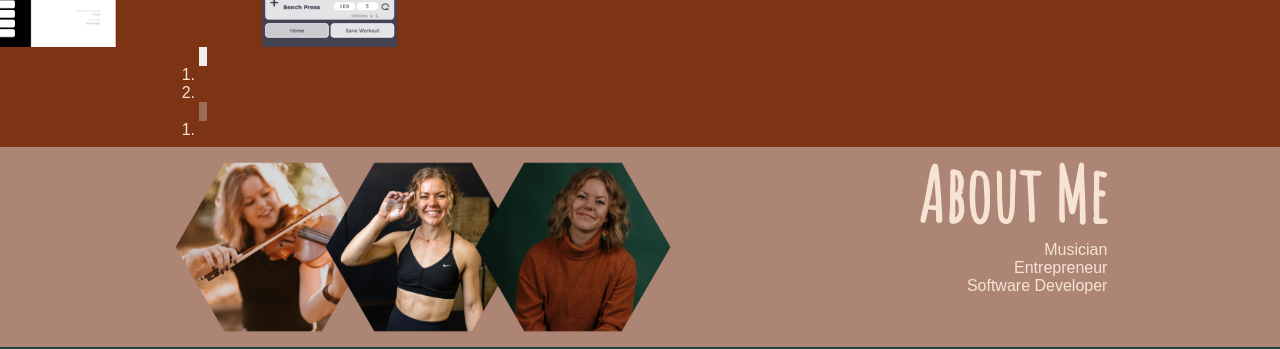
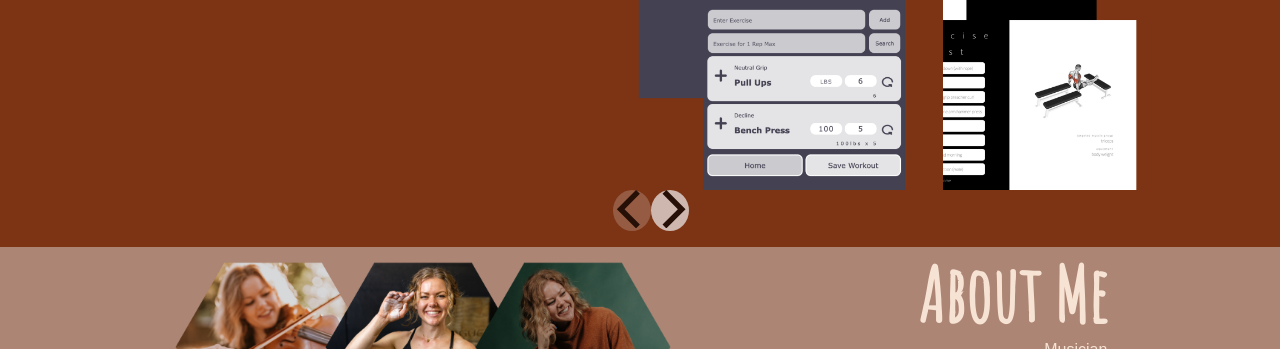
Before and after one commit to MerelJac/portfolio_dev, a plain HTML site: page index.html in a window 1280 px wide. Shown: the part 653-1002 px from the top of the page. Drawn offline with nearby package versions, Linux system fonts and the light colour scheme; a web font is replaced by a local one.

Commit message:
CSS Styling and carousel debugging

```diff
--- a/assets/script.js
+++ b/assets/script.js
@@ -1,4 +1,3 @@
-
 
 var $carousel = $('.carousel').flickity({
     imagesLoaded: true,
--- a/assets/styles.css
+++ b/assets/styles.css
@@ -5,7 +5,6 @@
     padding: 0;
     margin: 0;
     font-family: 'News Cycle', sans-serif;
-    -webkit-box-sizing: border-box;
     box-sizing: border-box;
 }
 footer {
@@ -32,22 +31,35 @@ h2 {
 }
 
 #portfolio {
-    height: 300px;
+    height: 400px;
     background-color: #7D3415;
-}
-
-.portfolioIcon{
-    height: 200px;
+    display: flex;
+    justify-content: space-evenly;
+    padding-top: 43px;
 }
 
 #name, h2 {
     font-size: 75px;
 }
 
+.portfolioIcon {
+    min-width: 200px;
+    height: auto;
+}
+
 .subhead {
     font-size: 15px;
 }
 
+.flickity-page-dots {
+    display: none;
+}
+.flickity-button {
+    width: 3vw;
+    border: transparent;
+    border-radius: 100%;
+    opacity: 70%;
+}
 .aboutIcon {
     height: 200px;
 }
@@ -94,7 +106,12 @@ h2 {
     }
 }
 
-
+.flickity-slider {
+    transform: translateX(10px);
+    height: 50vh;
+    display: flex;
+    justify-content: space-around;
+}
 
 .aboutIcons {
     display: grid;
@@ -109,5 +126,9 @@ h2 {
 
   .carousel-cell img {
     display: block;
-    height: 200px;
+    height: 300px;
   }
+
+  .flickity-enabled {
+    padding-right: 30vw;
+  }
--- a/index.html
+++ b/index.html
@@ -1,5 +1,6 @@
 <!DOCTYPE html>
 <html lang="en">
+
 <head>
     <meta charset="UTF-8">
     <meta name="viewport" content="width=device-width, initial-scale=1.0">
@@ -7,6 +8,7 @@
     <link rel="stylesheet" href="./assets/styles.css">
     <title>MerelJac</title>
 </head>
+
 <body>
     <section id="section1">
         <header></header>
@@ -18,23 +20,22 @@
     </section>
     <section id="portfolio" class="flexRow">
         <h2>Portfolio</h2>
-        <ul class="gallery js-flickity"
-        data-flickity-options='{ "wrapAround": true }'>
+        <!-- <ul> -->
             <div class="carousel">
                 <div class="carousel-cell">
-                <img class="portfolioIcon" src="./assets/images/api.png">
+                    <img class="portfolioIcon" src="./assets/images/api.png">
                 </div>
                 <div class="carousel-cell">
-                <img class="portfolioIcon" src="./assets/images/fitapp.png">
+                    <img class="portfolioIcon" src="./assets/images/fitapp.png">
                 </div>
             </div>
-        </ul>
+        <!-- </ul> -->
     </section>
     <section id="aboutMe" class="flexRow">
         <ul class="aboutIcons">
             <img id="violin" class="aboutIcon" alt="violinist" src="./assets/images/violin.png">
             <img id="trainer" class="aboutIcon" alt="trainer" src="./assets/images/trainer.png">
-            <img id="developer" class="aboutIcon" alt="developer" src="./assets/images/dev.png">
+            <img id="developer" class="aboutIcon" alt="developer" src="./assets/images/dev2.png">
         </ul>
         <div class="flexColumn">
             <h2>About Me</h2>
@@ -46,15 +47,20 @@
     <footer>
         <h2 id="contact">Contact</h2>
         <ul>
-            <a href="https://www.linkedin.com/in/merel-jacobs-3bb993149/"><img class="contactIcon" alt="linkedin" src="./assets/images/linkedin.png"></a>
-            <a href="mailto:merel.burleigh@gmail.com"><img class="contactIcon" alt="email" src="./assets/images/email.png"></a>
-            <a href="https://github.com/MerelJac"><img class="contactIcon" alt="github" src="./assets/images/github.png"></a>
+            <a href="https://www.linkedin.com/in/merel-jacobs-3bb993149/"><img class="contactIcon" alt="linkedin"
+                    src="./assets/images/linkedin.png"></a>
+            <a href="mailto:merel.burleigh@gmail.com"><img class="contactIcon" alt="email"
+                    src="./assets/images/email.png"></a>
+            <a href="https://github.com/MerelJac"><img class="contactIcon" alt="github"
+                    src="./assets/images/github.png"></a>
         </ul>
     </footer>
     <!-- scripts for carousel -->
+    <!-- https://codepen.io/desandro/pen/jrGWRQ -->
     <script src="/path/to/flickity.pkgd.min.js"></script>
     <script src="https://code.jquery.com/jquery-3.1.0.min.js"></script>
     <script src="https://npmcdn.com/flickity@2/dist/flickity.pkgd.js"></script>
     <script src="./assets/script.js"></script>
 </body>
+
 </html>
```
Also changed, not shown: assets/images/dev2.png (added).
